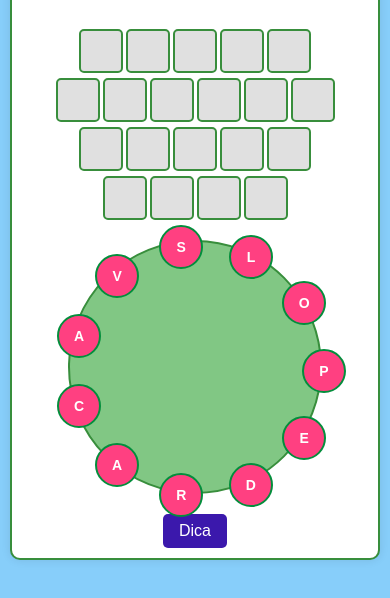
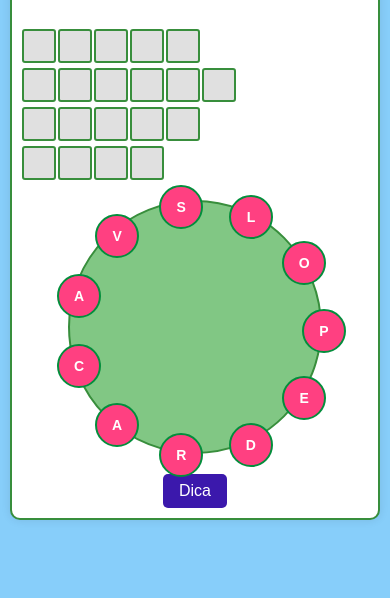
Before and after one commit to andreabrantes80/palavra-cruzada, a plain HTML site: page index.html in a window 390 px wide. Shown: the part 146-744 px from the top of the page. Drawn offline with Linux system fonts and the light colour scheme.

Commit message:
Ajustes no css deixar responsivo

```diff
--- a/scripts.js
+++ b/scripts.js
@@ -21,7 +21,7 @@ document.addEventListener("DOMContentLoaded", () => {
     },
     {
       palavras: ["CASA", "APARTAMENTO", "SALA", "COZINHA"],
-      letras: "CASAAPARTAMENTOSLCZNH",
+      letras: "CASAAPARTAMENTOSLCZNHI",
     },
     {
       palavras: ["ESCOLA", "FACULDADE", "CURSO", "AULA"],
--- a/styles.css
+++ b/styles.css
@@ -188,20 +188,41 @@ body {
     margin-top: 10px;
   }
 
+  /* #grade-palavras {
+    margin-right: 0;
+    margin-bottom: 20px;
+    gap: 5px;
+  } */
+
   #grade-palavras {
     margin-right: 0;
     margin-bottom: 20px;
     gap: 5px;
+    width: 100%; /* Garante que a grade ocupe a largura total do container */
+    overflow-x: auto; /* Permite rolagem horizontal se necessário */
+    box-sizing: border-box;
   }
 
+  /* .linha-palavra {
+    gap: 3px;
+  } */
+
   .linha-palavra {
-    gap: 3px;
+    gap: 2px; /* Reduz o espaço entre as células */
+    flex-wrap: wrap; /* Permite que as células quebrem para a próxima linha */
+    justify-content: flex-start; /* Alinha as células à esquerda para melhor organização */
   }
 
-  .celula-palavra {
+  /* .celula-palavra {
     width: 40px;
     height: 40px;
     font-size: 16px;
+  } */
+   .celula-palavra {
+    width: 30px; /* Reduzido de 40px para 30px para caber mais células */
+    height: 30px;
+    font-size: 12px; /* Reduzido para manter proporção */
+    border-radius: 3px; /* Ajusta o border-radius proporcionalmente */
   }
 
   #mensagem {
```
